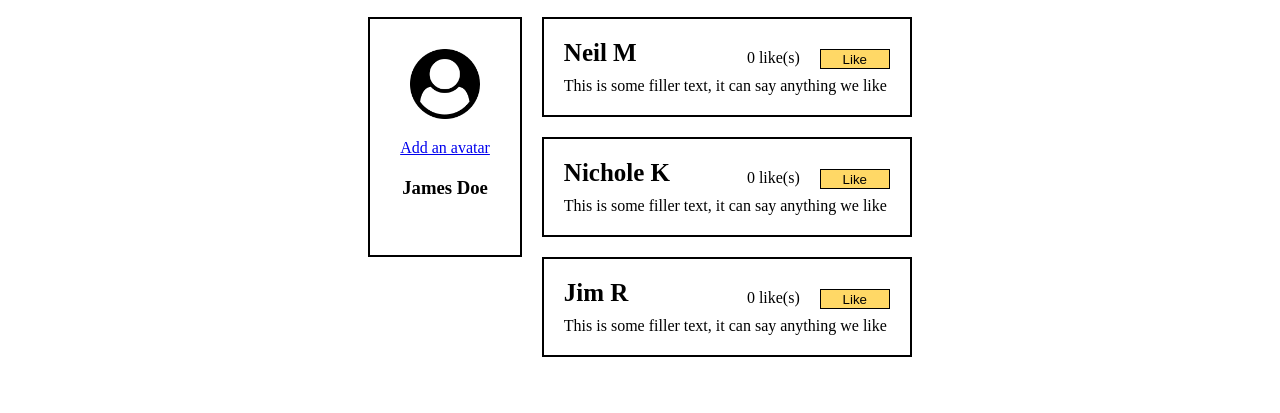
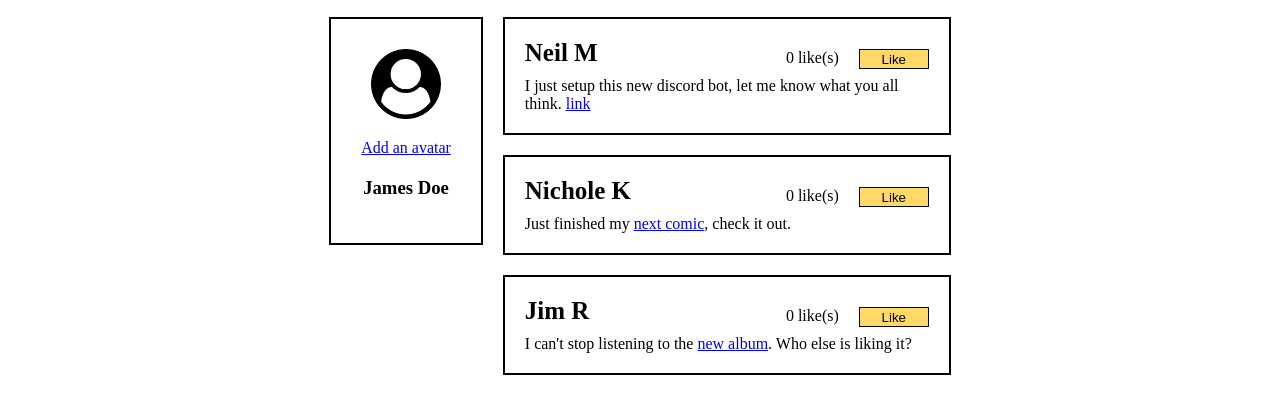
Before and after one commit to jarrodschilling/dojo_web_js, a plain HTML site: page Schilling_Jarrod_LikesPart2/index.html in a window 1280 px wide. Shown: the part 115-528 px from the top of the page. Drawn offline with Linux system fonts and the light colour scheme.

Commit message:
Likes Part 1 and 2 completed

```diff
--- a/Schilling_Jarrod_LikesPart2/index.html
+++ b/Schilling_Jarrod_LikesPart2/index.html
@@ -21,32 +21,32 @@
             <div class="users">
                 <div class="card-1">
                     <h1 class="title">Neil M</h1>
-                    <p class="body">This is some filler text, it can say anything we like</p>
-                </div>
-                <div class="card-2">
+                    <div class="like-stuff">
                         <p id="neilCounter">0 like(s)</p>
                         <button class="like" onclick="neilAdd()">Like</button>
                     </div>
                 </div>
+                <p class="body">I just setup this new discord bot, let me know what you all think. <a href="#">link</a></p>
+            </div>
             <div class="users">
                 <div class="card-1">
                     <h1 class="title">Nichole K</h1>
-                    <p class="body">This is some filler text, it can say anything we like</p>
-                </div>
-                <div class="card-2">
+                    <div class="like-stuff">
                         <p id="nicholeCounter">0 like(s)</p>
                     <button class="like" onclick="nicholeAdd()">Like</button>
                     </div>
                 </div>
+                <p class="body">Just finished my <a href="#">next comic</a>, check it out.</p>
+            </div>
             <div class="users">
                 <div class="card-1">
                     <h1 class="title">Jim R</h1>
-                    <p class="body">This is some filler text, it can say anything we like</p>
-                </div>
-                <div class="card-2">
+                    <div class="like-stuff">
                         <p id="jimCounter">0 like(s)</p>
                         <button class="like" onclick="jimAdd()">Like</button>
                     </div>
+                </div>
+                <p class="body">I can't stop listening to the <a href="#">new album</a>. Who else is liking it?</p>
             </div>
         </div>
     </div>
--- a/Schilling_Jarrod_LikesPart2/style.css
+++ b/Schilling_Jarrod_LikesPart2/style.css
@@ -7,13 +7,10 @@
     /* outline: 1px dashed red; */
 }
 
-/* body {
+.container-head {
     display: flex;
+    flex-direction: column;
     justify-content: center;
-} */
-
-.container-head {
-    display: box;
 }
 
 .title-head {
@@ -41,7 +38,7 @@
     align-items: center;
     width: 12%;
     padding: 10px;
-    margin-bottom: 120px;
+    margin-bottom: 150px;
     margin-right: 20px;
     border: 2px solid black;
 }
@@ -49,6 +46,7 @@
 .col-2 {
     display: flex;
     flex-direction: column;
+    width: 35%;
     margin-top: 0;
 }
 
@@ -65,6 +63,8 @@
 .users {
     border: 2px solid black;
     display: flex;
+    flex-direction: column;
+    justify-content: space-between;
     margin-bottom: 20px;
     padding: 20px;
 }
@@ -74,9 +74,14 @@
     margin-bottom: 10px;
 }
 
-.card-2 {
+.like-stuff {
     display: flex;
-    align-items: top;
+    justify-content: space-between;
+}
+
+.card-1 {
+    display: flex;
+    justify-content: space-between;
 }
 
 #neilCounter, #jimCounter, #nicholeCounter {
```
Lines whose indentation alone changed are shown as unchanged.
